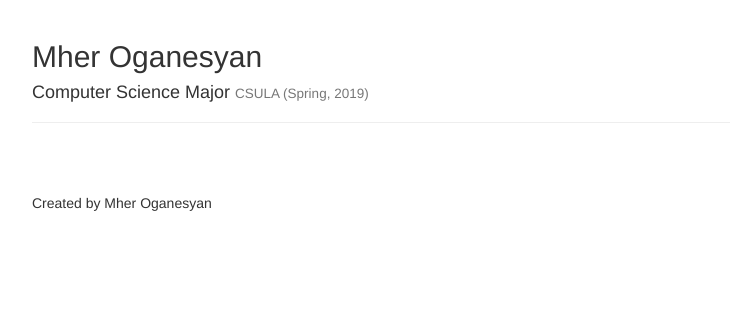
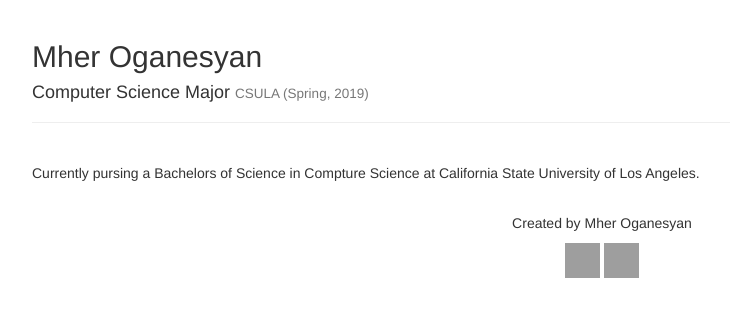
Before and after one commit to BeardedGinger24/BeardedGinger24.github.io, a plain HTML site: page index.html in a window 1280 px wide. Shown: the whole page, without its empty margins (38-768 px from the left). Drawn offline with nearby package versions, Linux system fonts and the light colour scheme; grey boxes are pictures that could not be loaded.

Commit message:
social media

```diff
--- a/index.html
+++ b/index.html
@@ -7,10 +7,9 @@
 	<meta charset="utf-8">
     <meta name="viewport" content="width=device-width, initial-scale=1, shrink-to-fit=no">
 
-	<link rel="stylesheet"
-	href="https://maxcdn.bootstrapcdn.com/bootstrap/3.3.7/css/bootstrap.min.css"
-	integrity="sha384-BVYiiSIFeK1dGmJRAkycuHAHRg32OmUcww7on3RYdg4Va+PmSTsz/K68vbdEjh4u"
-	crossorigin="anonymous">
+<!--<link rel="stylesheet" href="https://maxcdn.bootstrapcdn.com/bootstrap/4.0.0/css/bootstrap.min.css" integrity="sha384-Gn5384xqQ1aoWXA+058RXPxPg6fy4IWvTNh0E263XmFcJlSAwiGgFAW/dAiS6JXm" crossorigin="anonymous">
+-->
+	<link rel="stylesheet" href="https://maxcdn.bootstrapcdn.com/bootstrap/3.3.7/css/bootstrap.min.css" integrity="sha384-BVYiiSIFeK1dGmJRAkycuHAHRg32OmUcww7on3RYdg4Va+PmSTsz/K68vbdEjh4u" crossorigin="anonymous">
 
 
 	<script src="https://code.jquery.com/jquery-3.2.1.slim.min.js" integrity="sha384-KJ3o2DKtIkvYIK3UENzmM7KCkRr/rE9/Qpg6aAZGJwFDMVNA/GpGFF93hXpG5KkN" crossorigin="anonymous"></script>
@@ -27,10 +26,16 @@
 		</div>
 		</br>
 
-		<p></p></br>
+		<p>Currently pursing a Bachelors of Science in Compture Science at California State University of Los Angeles.</p></br>
 
-		<div class="fixed-bottom">
-			<p>Created by Mher Oganesyan</p>
+		<div>
+			<p class="text-center">Created by Mher Oganesyan</p>
+			<p class="text-center"><a href="https://www.facebook.com/mher.oganesyan">
+<img title="Facebook" alt="Facebook" src="https://socialmediawidgets.files.wordpress.com/2014/03/02_facebook.png" width="35" height="35" />
+</a> <a href="https://www.linkedin.com/in/mher-oganesyan-a1457b90/">
+<img title="LinkedIn" alt="LinkedIn" src="https://socialmediawidgets.files.wordpress.com/2014/03/07_linkedin.png" width="35" height="35" />
+</a></p>
+
 		</div>
 	</div>
 </body>
```
